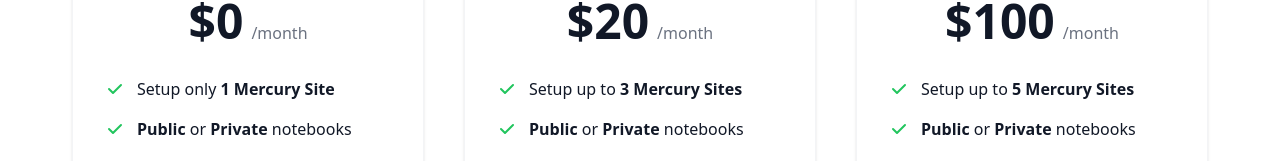
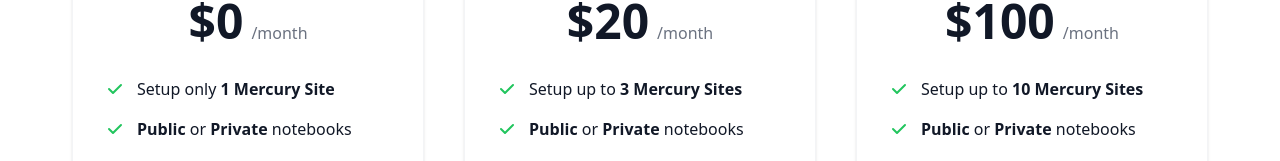
Before and after one commit to mljar/runmercury-website, a Next.js app: page /pricing in a window 1280 px wide. Shown: the part 530-691 px from the top of the page. Built offline with nearby package versions, Linux system fonts and the light colour scheme.

Commit message:
Increase number of sites for business plan

```diff
--- a/components/pricing/cloud.tsx
+++ b/components/pricing/cloud.tsx
@@ -144,7 +144,7 @@
         <li className="flex items-center space-x-3">
           {tickIcon}
           <span>
-            Setup up to <span className="font-semibold">5 Mercury Sites</span>
+            Setup up to <span className="font-semibold">10 Mercury Sites</span>
           </span>
         </li>
         <li className="flex items-center space-x-3">
```
